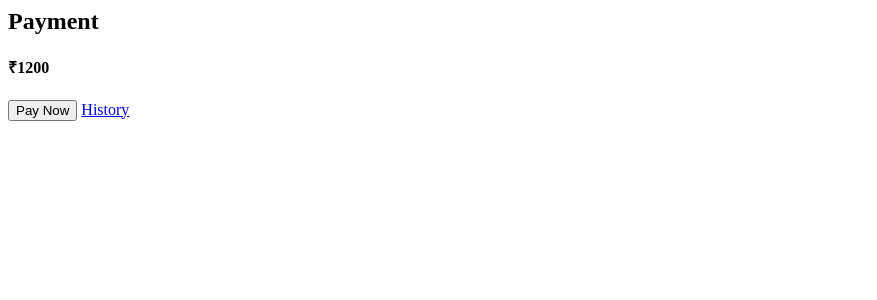
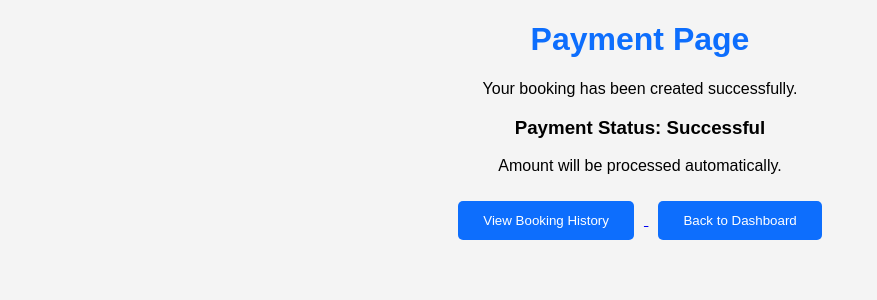
Before and after one commit to shravanikenchu-web/Online-Gas-Booking-System, a Python web app: template templates/06_payment.html in a window 1280 px wide. Shown: the top 300 px of the page, without its empty margins (0-877 px from the left). Run offline with Jinja, Linux system fonts and the light colour scheme; the template is opened without the code that fills it, so the values that code supplies are empty.

Commit message:
Update 06_payment.html

```diff
--- a/templates/06_payment.html
+++ b/templates/06_payment.html
@@ -1,16 +1,27 @@
-<div class="container text-center mt-5">
+<!DOCTYPE html>
+<html>
+<head>
+    <title>Payment Page</title>
+    <link rel="stylesheet" href="{{ url_for('static', filename='style.css') }}">
+</head>
 
-<div class="card p-4 shadow">
+<body>
 
-<h2>Payment</h2>
-<h4>₹1200</h4>
+<h1>Payment Page</h1>
 
-<button class="btn btn-success" onclick="alert('Payment Successful')">
-Pay Now
-</button>
+<p>Your booking has been created successfully.</p>
 
-<a href="/history" class="btn btn-primary mt-3">History</a>
+<h3>Payment Status: Successful</h3>
 
-</div>
+<p>Amount will be processed automatically.</p>
 
-</div>
+<a href="/history">
+    <button>View Booking History</button>
+</a>
+
+<a href="/dashboard">
+    <button>Back to Dashboard</button>
+</a>
+
+</body>
+</html>
```
